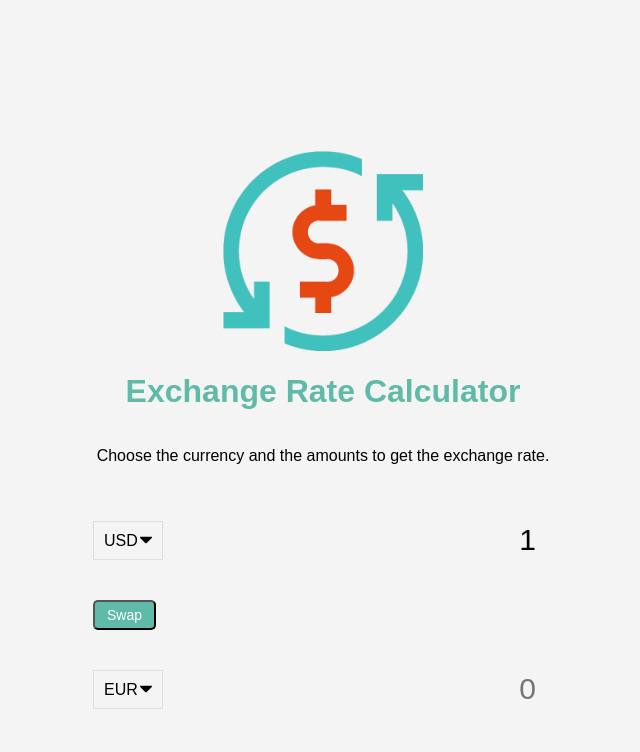
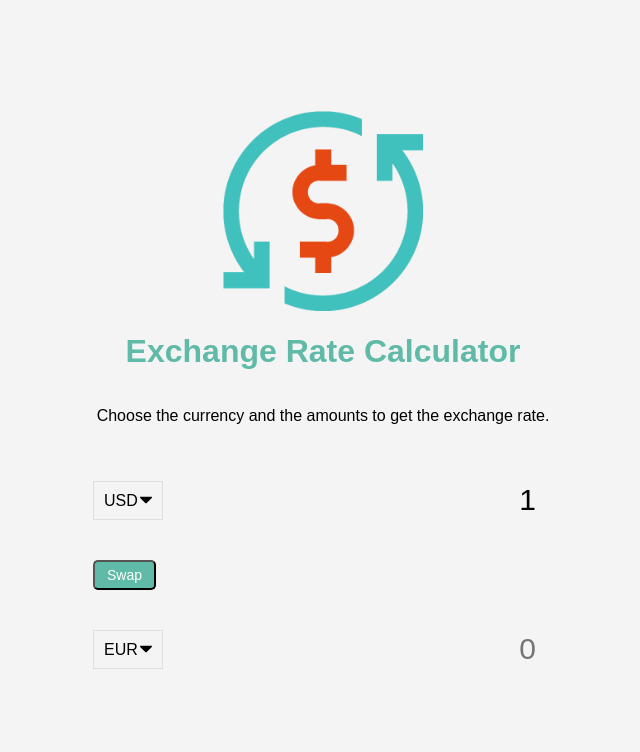
Before and after one commit to jharteaga/vanillajs-exchange-rate-calculator, a plain HTML site: page index.html in a window 1280 px wide. Shown: the whole page, without its empty margins (317-957 px from the left). Drawn offline with Linux system fonts and the light colour scheme; no server answers.

Commit message:
Fixing margins

```diff
--- a/style.css
+++ b/style.css
@@ -14,7 +14,7 @@ body {
   align-items: center;
   justify-content: center;
   height: 100vh;
-  margin: 50px 0;
+  margin: 10px 0;
   padding: 20px;
 }
 
```
